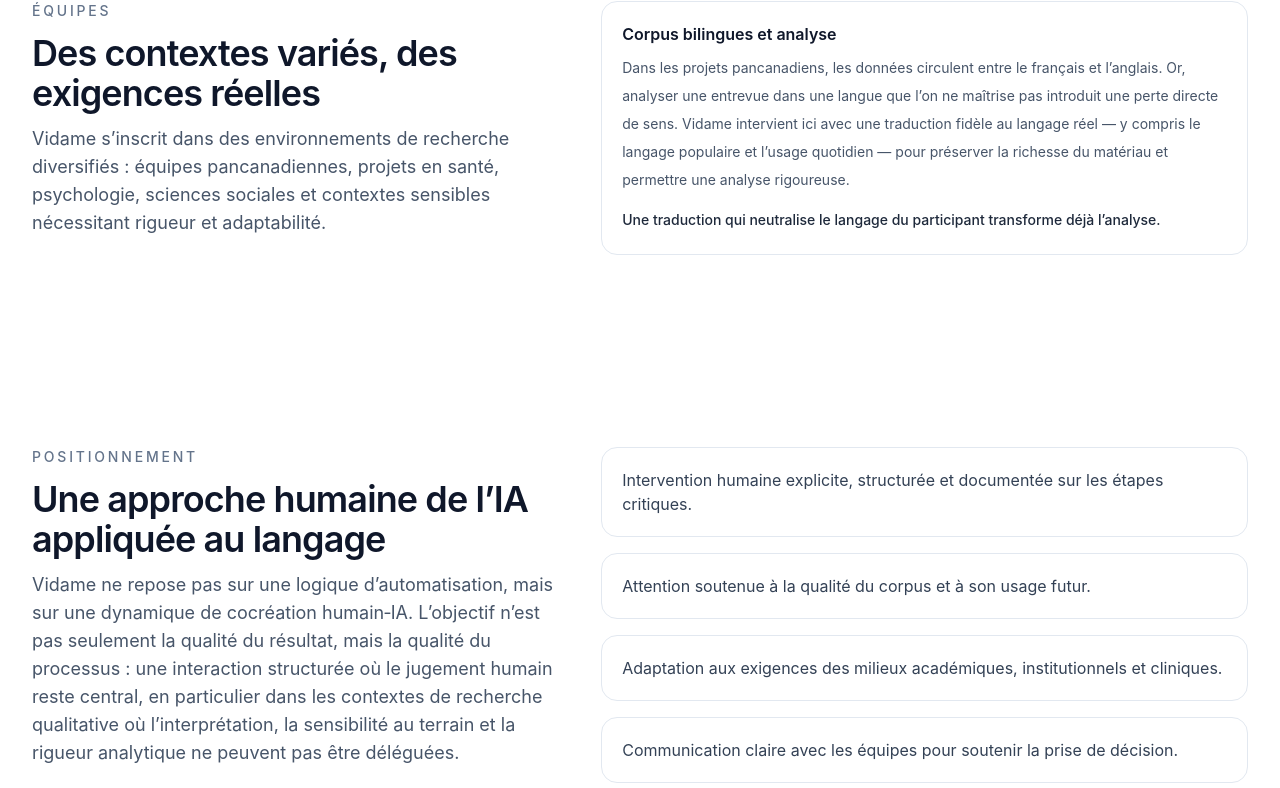
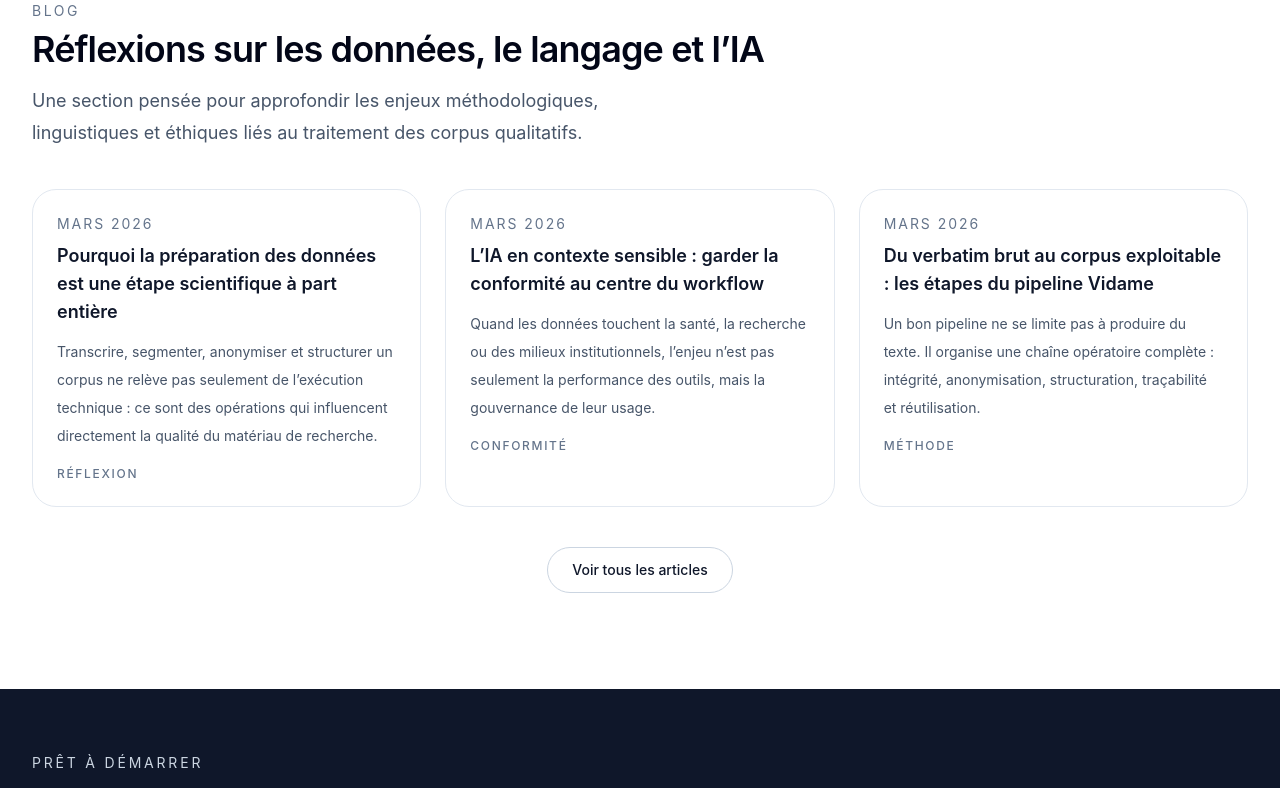
Before and after one commit to momopro21/vidame-recherche, a React (Vite) app: page / in a window 1280 px wide. Shown: the part 3639-4427 px from the top of the page. Built offline with nearby package versions, Linux system fonts and the light colour scheme; the HTML template or start-up script is replaced by a standard one.

Commit message:
Update App.tsx

```diff
--- a/src/App.tsx
+++ b/src/App.tsx
@@ -584,47 +584,83 @@ function Accueil({ setPage }: { setPage: (page: string) => void }) {
         </div>
       </section>
 
+    {/* ===== VIDAME_REPERE_SECTION_ARTICLES_ACCUEIL ===== */}
 <section className="mx-auto max-w-7xl px-4 py-16 md:px-8 md:py-24">
-        <div className="grid gap-10 md:grid-cols-[0.9fr_1.1fr]">
-          <SectionTitle
-            eyebrow="Équipes"
-            title="Des contextes variés, des exigences réelles"
-            text="Vidame s’inscrit dans des environnements de recherche diversifiés : équipes pancanadiennes, projets en santé, psychologie, sciences sociales et contextes sensibles nécessitant rigueur et adaptabilité."
-          />
-
-          <div className="space-y-4">
-            <div className="rounded-2xl border border-slate-200 p-5">
-              <div className="font-semibold">Corpus bilingues et analyse</div>
-              <p className="mt-2 text-sm leading-7 text-slate-600">
-                Dans les projets pancanadiens, les données circulent entre le français et l’anglais. Or, analyser une entrevue dans une langue que l’on ne maîtrise pas introduit une perte directe de sens. Vidame intervient ici avec une traduction fidèle au langage réel — y compris le langage populaire et l’usage quotidien — pour préserver la richesse du matériau et permettre une analyse rigoureuse.
-              </p>
-              <p className="mt-3 text-sm font-medium leading-7 text-slate-800">
-                Une traduction qui neutralise le langage du participant transforme déjà l’analyse.
+  <div className="mb-10">
+    <div className="text-sm uppercase tracking-[0.18em] text-slate-500">
+      Blog
+    </div>
+    <h2 className="mt-2 text-3xl font-semibold tracking-tight text-slate-950 md:text-4xl">
+      Réflexions sur les données, le langage et l’IA
+    </h2>
+    <p className="mt-4 max-w-2xl text-lg leading-8 text-slate-600">
+      Une section pensée pour approfondir les enjeux méthodologiques, linguistiques et éthiques liés au traitement des corpus qualitatifs.
     </p>
   </div>
+
+  <div className="grid gap-6 md:grid-cols-3">
+    <a
+      href="/blog"
+      className="group rounded-[1.5rem] border border-slate-200 bg-white p-6 transition-colors duration-200 hover:bg-slate-50"
+    >
+      <div className="text-sm uppercase tracking-[0.14em] text-slate-500">
+        Mars 2026
       </div>
+      <h3 className="mt-2 text-lg font-semibold text-slate-900">
+        Pourquoi la préparation des données est une étape scientifique à part entière
+      </h3>
+      <p className="mt-3 text-sm leading-7 text-slate-600">
+        Transcrire, segmenter, anonymiser et structurer un corpus ne relève pas seulement de l’exécution technique : ce sont des opérations qui influencent directement la qualité du matériau de recherche.
+      </p>
+      <div className="mt-4 text-xs font-medium uppercase tracking-[0.14em] text-slate-500">
+        Réflexion
       </div>
-      </section>
+    </a>
 
-      <section className="mx-auto max-w-7xl px-4 py-16 md:px-8 md:py-24">
-        <div className="grid gap-10 md:grid-cols-[0.9fr_1.1fr]">
-          <SectionTitle
-            eyebrow="Positionnement"
-            title="Une approche humaine de l’IA appliquée au langage"
-            text="Vidame ne repose pas sur une logique d’automatisation, mais sur une dynamique de cocréation humain‑IA. L’objectif n’est pas seulement la qualité du résultat, mais la qualité du processus : une interaction structurée où le jugement humain reste central, en particulier dans les contextes de recherche qualitative où l’interprétation, la sensibilité au terrain et la rigueur analytique ne peuvent pas être déléguées."
-          />
-          <div className="grid gap-4">
-            {[
-              "Intervention humaine explicite, structurée et documentée sur les étapes critiques.",
-              "Attention soutenue à la qualité du corpus et à son usage futur.",
-              "Adaptation aux exigences des milieux académiques, institutionnels et cliniques.",
-              "Communication claire avec les équipes pour soutenir la prise de décision.",
-            ].map((item) => (
-              <div key={item} className="rounded-2xl border border-slate-200 p-5 text-slate-700">
-                {item}
+    <a
+      href="/blog"
+      className="group rounded-[1.5rem] border border-slate-200 bg-white p-6 transition-colors duration-200 hover:bg-slate-50"
+    >
+      <div className="text-sm uppercase tracking-[0.14em] text-slate-500">
+        Mars 2026
       </div>
-            ))}
+      <h3 className="mt-2 text-lg font-semibold text-slate-900">
+        L’IA en contexte sensible : garder la conformité au centre du workflow
+      </h3>
+      <p className="mt-3 text-sm leading-7 text-slate-600">
+        Quand les données touchent la santé, la recherche ou des milieux institutionnels, l’enjeu n’est pas seulement la performance des outils, mais la gouvernance de leur usage.
+      </p>
+      <div className="mt-4 text-xs font-medium uppercase tracking-[0.14em] text-slate-500">
+        Conformité
       </div>
+    </a>
+
+    <a
+      href="/blog"
+      className="group rounded-[1.5rem] border border-slate-200 bg-white p-6 transition-colors duration-200 hover:bg-slate-50"
+    >
+      <div className="text-sm uppercase tracking-[0.14em] text-slate-500">
+        Mars 2026
+      </div>
+      <h3 className="mt-2 text-lg font-semibold text-slate-900">
+        Du verbatim brut au corpus exploitable : les étapes du pipeline Vidame
+      </h3>
+      <p className="mt-3 text-sm leading-7 text-slate-600">
+        Un bon pipeline ne se limite pas à produire du texte. Il organise une chaîne opératoire complète : intégrité, anonymisation, structuration, traçabilité et réutilisation.
+      </p>
+      <div className="mt-4 text-xs font-medium uppercase tracking-[0.14em] text-slate-500">
+        Méthode
+      </div>
+    </a>
+  </div>
+
+  <div className="mt-10 flex justify-center">
+    <a
+      href="/blog"
+      className="inline-flex items-center justify-center rounded-full border border-slate-300 bg-white px-6 py-3 text-sm font-medium text-slate-900 transition-colors duration-200 hover:bg-slate-50"
+    >
+      Voir tous les articles
+    </a>
   </div>
 </section>
 
```
Lines whose indentation alone changed are shown as unchanged.
